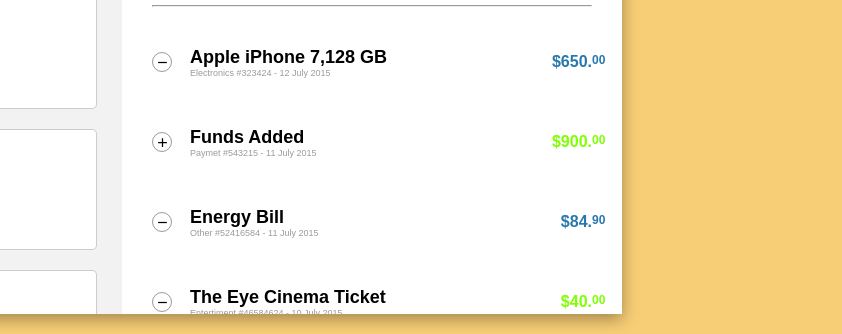
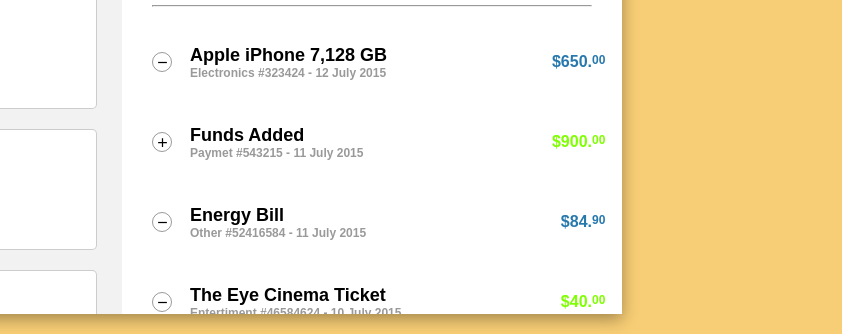
Before and after one commit to firdavs13/Assets, a plain HTML site: page index.html in a window 1280 px wide. Shown: the part 166-500 px from the top of the page, 438-1280 px from the left. Drawn offline with Linux system fonts and the light colour scheme.

Commit message:
add new css code

```diff
--- a/css/main.css
+++ b/css/main.css
@@ -154,6 +154,8 @@ img {
     margin-top: 30px;
 }
 
+/* RIGHT-LIST */
+
 .right-list{
     margin: 0;
     padding: 0;
@@ -187,8 +189,8 @@ img {
 
 .word-desc{
     margin: 0;
-    font-size: 9px;
-    font-weight: 500;
+    font-size: 12px;
+    font-weight: 600;
     color: rgba(0, 0, 0, 0.4);
 }
 
```
